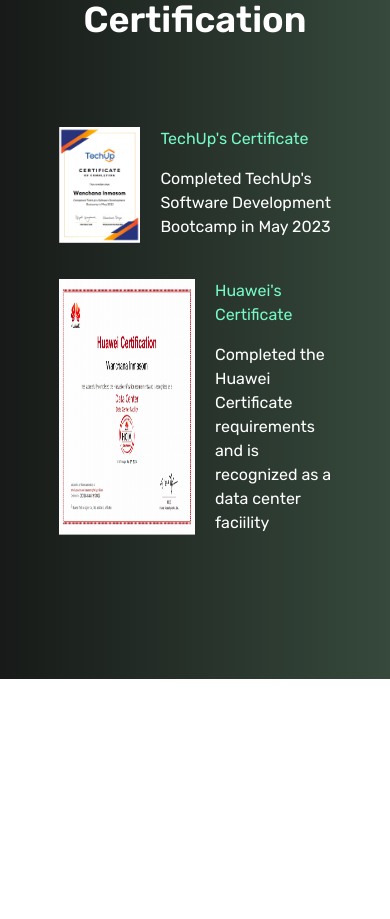
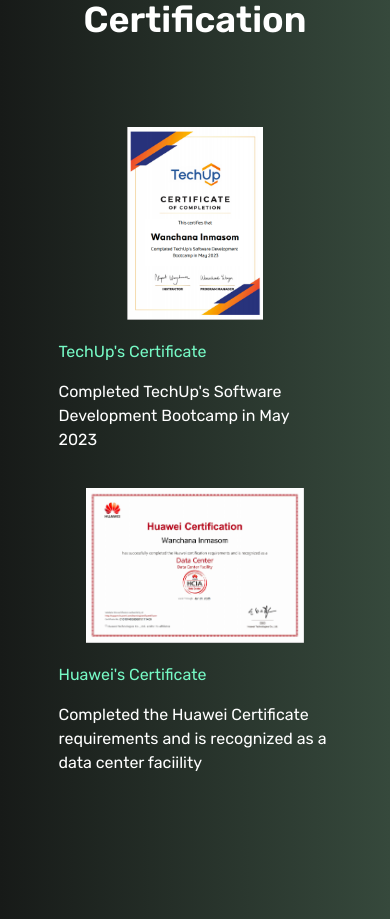
Before and after one commit to Wanchana3om/MyResume, a React (Vite) app: page /education in a window 390 px wide. Shown: the part 1340-2259 px from the top of the page. Before the commit the page ends 2019 px from the top, so only its background shows below. Built offline with nearby package versions, Linux system fonts and the light colour scheme.

Commit message:
feat: completed style

```diff
--- a/src/page/Education.jsx
+++ b/src/page/Education.jsx
@@ -156,33 +156,63 @@
           </div>
         </div>
         <div className=" pt-[80px] mx-[15%]">
-         <h1 className={`text-[36px] font-[600] pb-[80px] text-center ${!light ? "text-[#ffff]" : "text-black"} `}>
-          <span className={`${!light ? "text-[#76f9c5]" : "text-orange-700"}`}>
-            My
-          </span> Certification</h1>
-          <div className=" flex xl:justify-between lg:justify-start justify-start  xl:flex-row lg:flex-col flex-col">
-          <div className={`flex gap-5 xl:w-[50%] lg:w-full w-full`}>
-              <img src="/skill/cer1.png" className="xl:w-[20%] lg:w-[30%] w-[30%]" />
-            <div>
-              <div >
-              <span className={`${!light ? "text-[#76f9c5]" : "text-orange-700"}`}>TechUp's Certificate</span>
+          <h1
+            className={`text-[36px] font-[600] pb-[80px] text-center ${
+              !light ? "text-[#ffff]" : "text-black"
+            } `}
+          >
+            <span
+              className={`${!light ? "text-[#76f9c5]" : "text-orange-700"}`}
+            >
+              My
+            </span>{" "}
+            Certification
+          </h1>
+          <div className=" flex xl:justify-between lg:justify-center justify-center xl:flex-row lg:flex-col flex-col">
+            <div className={`flex xl:flex-row lg:flex-col flex-col gap-5 xl:w-[50%] lg:w-full w-full`}>
+              <img
+                src="/skill/cer1.png"
+                className="xl:w-[20%] lg:w-[50%] w-[50%] mx-auto"
+              />
+              <div>
+                <div>
+                  <span
+                    className={`${
+                      !light ? "text-[#76f9c5]" : "text-orange-700"
+                    }`}
+                  >
+                    TechUp's Certificate
+                  </span>
+                </div>
+                <p className={`mt-4 ${!light ? "text-[#ffff]" : "text-black"}`}>
+                  {" "}
+                  Completed TechUp's Software Development Bootcamp in May 2023
+                </p>
               </div>
-            <p className={`mt-4 ${!light ? "text-[#ffff]" : "text-black"}`}> Completed TechUp's Software Development Bootcamp in May 2023</p>
             </div>
-
-          </div>
-          <div className="flex gap-5 xl:w-[50%] lg:w-full w-full xl:mt-0 lg:mt-9 mt-9">
-              <img src="/skill/cer2.png" className="xl:w-[40%] lg:w-[50%] w-[50%]" />
+            <div className="flex  xl:flex-row lg:flex-col flex-col gap-5 xl:w-[50%] lg:w-full w-full xl:mt-0 lg:mt-9 mt-9">
+              <img
+                src="/skill/cer2.png"
+                className="xl:w-[40%] lg:w-[80%] w-[80%] mx-auto"
+              />
               <div>
-              <div >
-              <span className={`${!light ? "text-[#76f9c5]" : "text-orange-700"}`}>Huawei's Certificate</span>
-
+                <div>
+                  <span
+                    className={`${
+                      !light ? "text-[#76f9c5]" : "text-orange-700"
+                    }`}
+                  >
+                    Huawei's Certificate
+                  </span>
+                </div>
+                <p className={`mt-4 ${!light ? "text-[#ffff]" : "text-black"}`}>
+                  {" "}
+                  Completed the Huawei Certificate requirements and is
+                  recognized as a data center faciility
+                </p>
               </div>
-            <p className={`mt-4 ${!light ? "text-[#ffff]" : "text-black"}`}> Completed the Huawei Certificate requirements and is recognized as a data center faciility</p>
             </div>
           </div>
-          </div>
-
         </div>
       </div>
     </>
```
